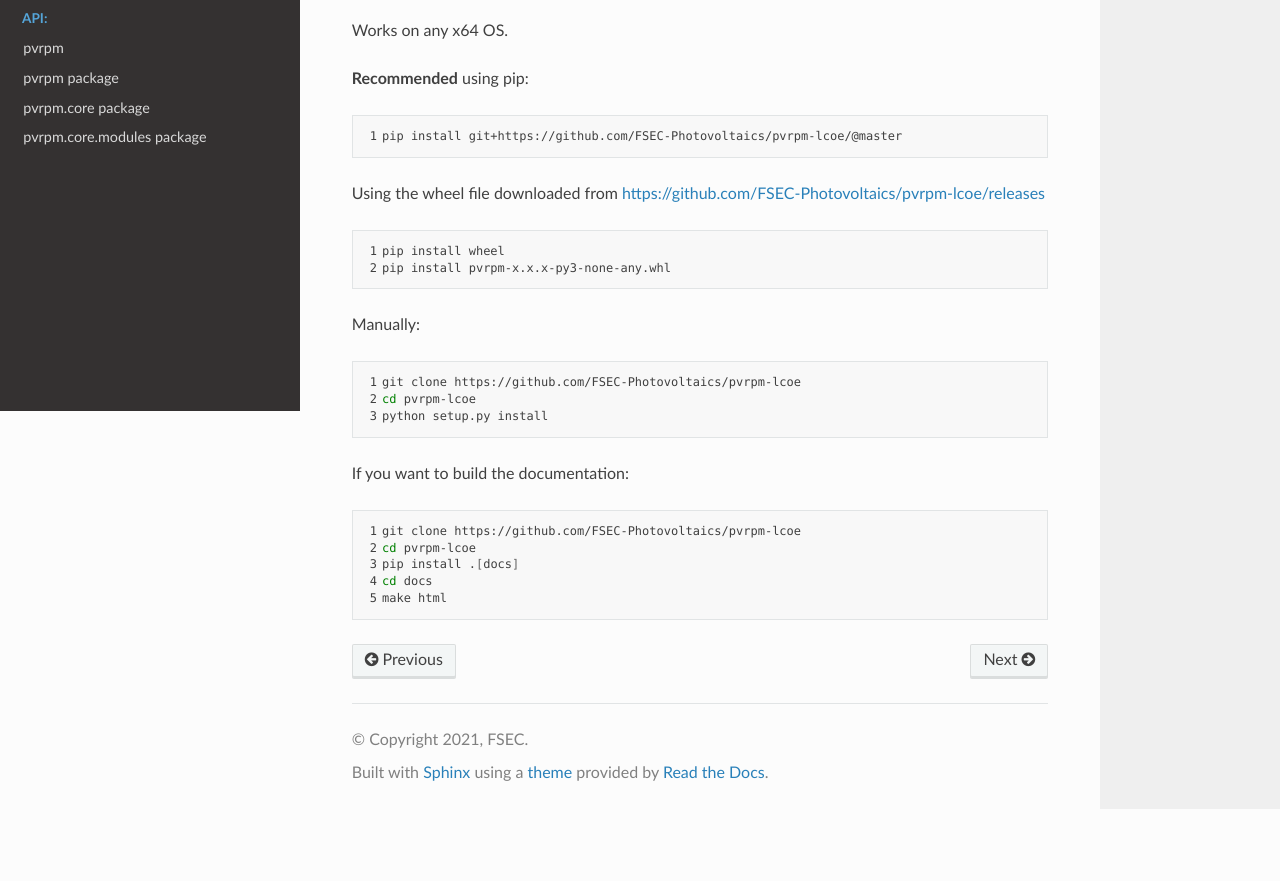
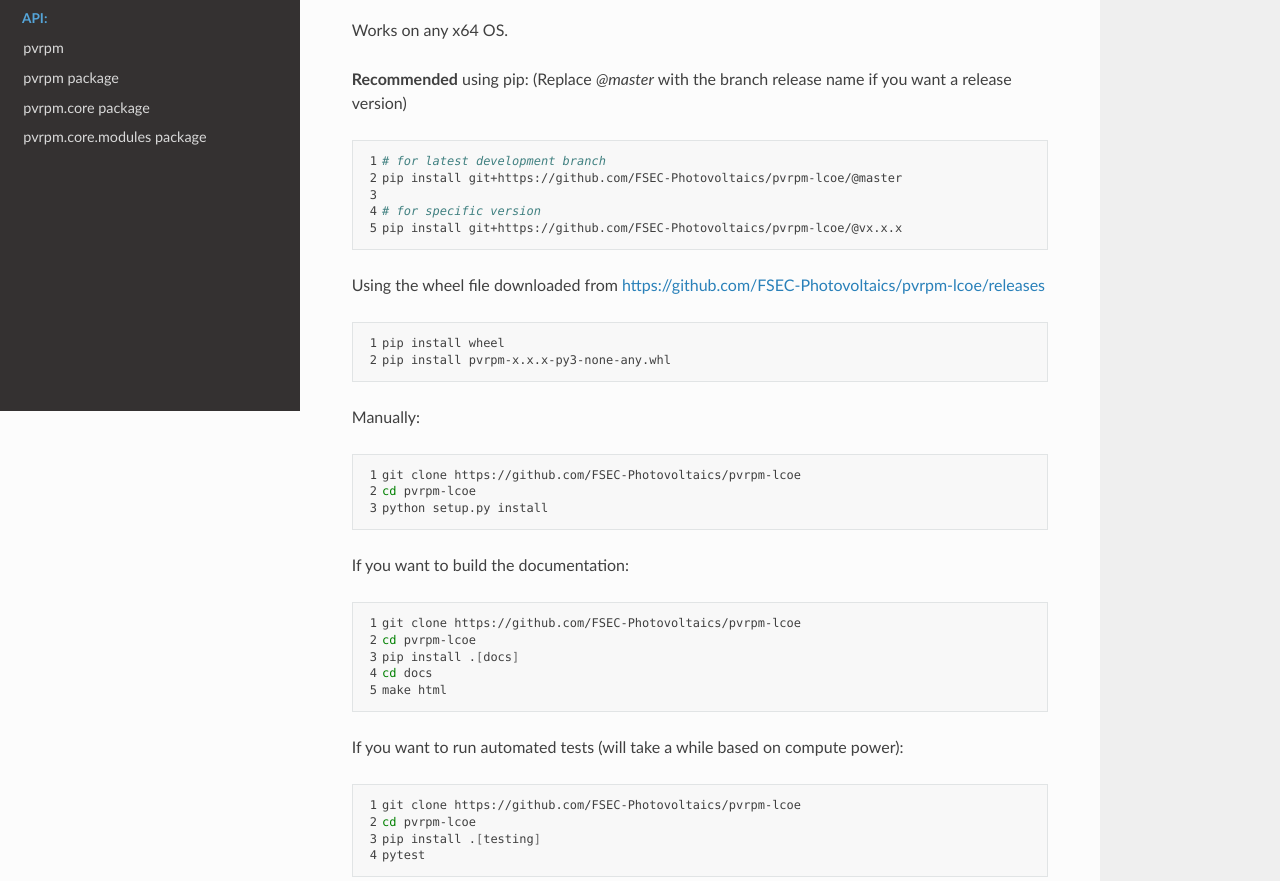
Before and after one commit to FSEC-Photovoltaics/pvrpm-lcoe, a plain HTML site: page docs/website/tutorial_installation.html in a window 1280 px wide. Shown: the part 389-1270 px from the top of the page. Before the commit the page ends 1198 px from the top, so only its background shows below. Drawn offline with Linux system fonts and the light colour scheme; a web font is replaced by a local one.

Commit message:
add testing tutorial to docs

```diff
--- a/docs/website/tutorial_installation.html
+++ b/docs/website/tutorial_installation.html
@@ -182,8 +182,13 @@
 <h2>Installation<a class="headerlink" href="#id1" title="Permalink to this headline">¶</a></h2>
 <p>Requires python &gt;= 3.8</p>
 <p>Works on any x64 OS.</p>
-<p><strong>Recommended</strong> using pip:</p>
-<div class="highlight-bash notranslate"><div class="highlight"><pre><span></span><span class="linenos">1</span>pip install git+https://github.com/FSEC-Photovoltaics/pvrpm-lcoe/@master
+<p><strong>Recommended</strong> using pip:
+(Replace <cite>&#64;master</cite> with the branch release name if you want a release version)</p>
+<div class="highlight-bash notranslate"><div class="highlight"><pre><span></span><span class="linenos">1</span><span class="c1"># for latest development branch</span>
+<span class="linenos">2</span>pip install git+https://github.com/FSEC-Photovoltaics/pvrpm-lcoe/@master
+<span class="linenos">3</span>
+<span class="linenos">4</span><span class="c1"># for specific version</span>
+<span class="linenos">5</span>pip install git+https://github.com/FSEC-Photovoltaics/pvrpm-lcoe/@vx.x.x
 </pre></div>
 </div>
 <p>Using the wheel file downloaded from <a class="reference external" href="https://github.com/FSEC-Photovoltaics/pvrpm-lcoe/releases">https://github.com/FSEC-Photovoltaics/pvrpm-lcoe/releases</a></p>
@@ -203,6 +208,13 @@
 <span class="linenos">3</span>pip install .<span class="o">[</span>docs<span class="o">]</span>
 <span class="linenos">4</span><span class="nb">cd</span> docs
 <span class="linenos">5</span>make html
+</pre></div>
+</div>
+<p>If you want to run automated tests (will take a while based on compute power):</p>
+<div class="highlight-bash notranslate"><div class="highlight"><pre><span></span><span class="linenos">1</span>git clone https://github.com/FSEC-Photovoltaics/pvrpm-lcoe
+<span class="linenos">2</span><span class="nb">cd</span> pvrpm-lcoe
+<span class="linenos">3</span>pip install .<span class="o">[</span>testing<span class="o">]</span>
+<span class="linenos">4</span>pytest
 </pre></div>
 </div>
 </div>
```
Also changed, not shown: docs/website/_sources/tutorial_installation.rst.txt, docs/website/searchindex.js, 1 other file.
